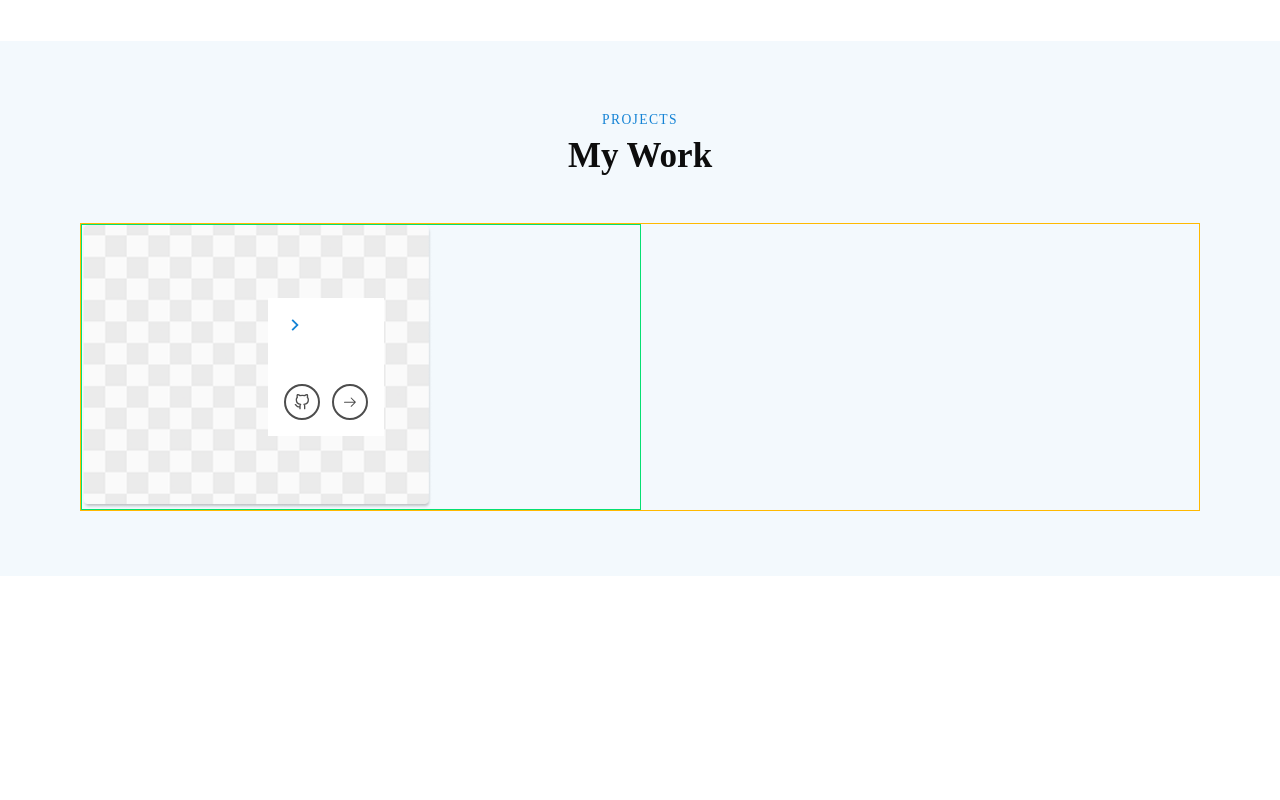
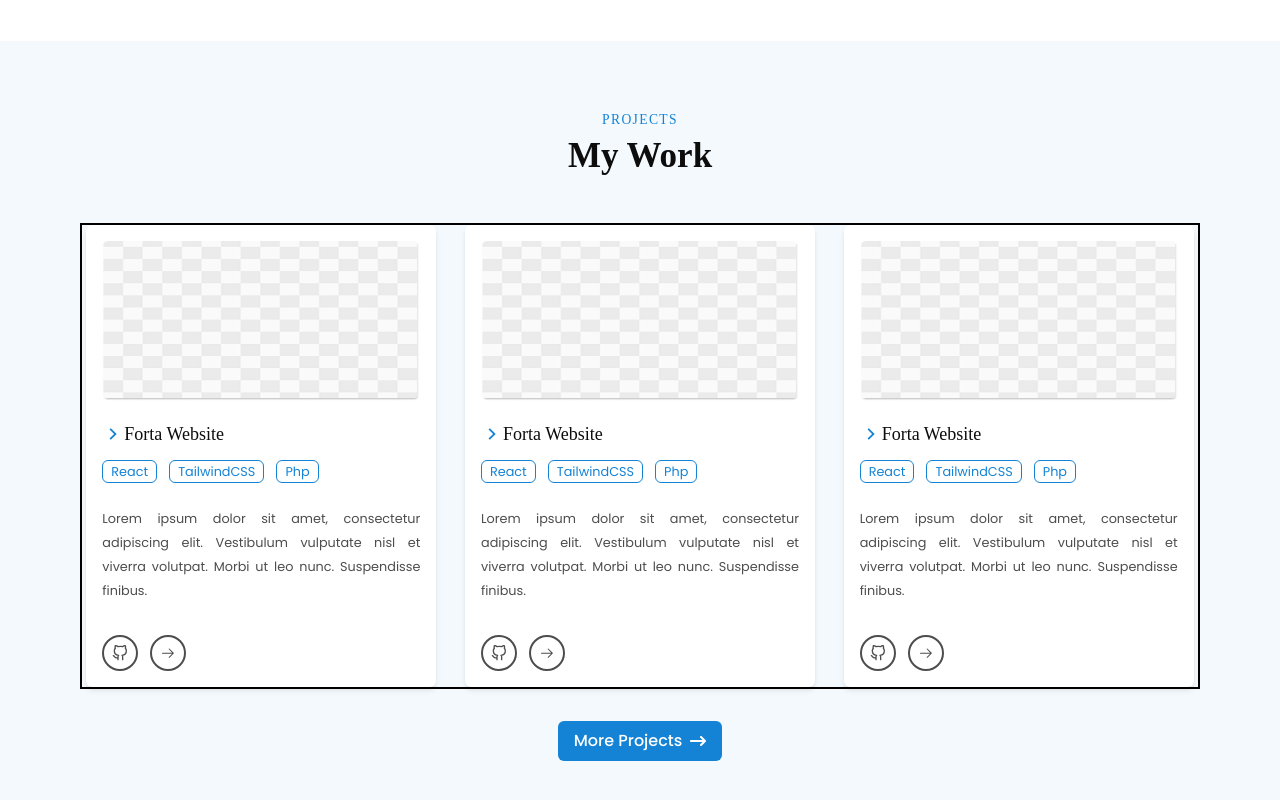
Before and after one commit to LouisJagueneau/PortfolioV2, a React (Vite) app in the folder portfolioV2/: page / in a window 1280 px wide. Shown: the part 2942-3742 px from the top of the page. Before the commit the page ends 3518 px from the top, so only its background shows below. Built offline with nearby package versions, Linux system fonts and the light colour scheme; a web font is replaced by a local one.

Commit message:
Section projects finished

```diff
--- a/portfolioV2/src/components/WorkCard.jsx
+++ b/portfolioV2/src/components/WorkCard.jsx
@@ -5,23 +5,27 @@ import { GoArrowRight } from "react-icons/go";
 
 function WorkCard({ tags = [], githubLink, websiteLink, description, title }) {
     return (
-        <div className="border-1 border-amber-400">
-            <div className="border-1 relative border-green-400 flex flex-row items-center w-[560px]">
-                <img src={tempImage} alt="tempImage" className='object-cover h-auto w-[350px]' />
-                <div className='bg-bg dark:bg-bg-dark p-4 absolute left-1/3 flex flex-col gap-4'>
-                    <div className='flex items-center'>
+
+        <div className='max-w-[350px] mx-auto bg-bg dark:bg-bg-dark p-4 shadow-md rounded-md'>
+
+            <div className='w-full mb-5'>
+                <img className='rounded-md w-full h-35 xl:h-40' src={tempImage} alt="tempImage" />
+
+            </div>
+            <div className=''>
+                <div className='flex items-center mb-3'>
                     <RiArrowRightSLine className="text-primary text-[23px] xl:text-[22px]" />
                     <h4 className="font-rem text-[18px] text-text dark:text-text-dark">{title}</h4>
                 </div>
-                    <div className='flex flex-wrap'>
+                <div className='flex flex-wrap gap-3 mb-6'>
                     {tags.map((tag, index) => {
                         return (
-                                <span className='font-poppins text-[0.80rem] text-primary px-2 py-[1px] border-1 border-primary rounded-md '>{tag}</span>
+                            <span key={index} className='font-poppins text-[0.80rem] text-primary px-2 py-[1px] border-1 border-primary rounded-md '>{tag}</span>
                         )
                     })}
 
                 </div>
-                    <p className='text-text-muted dark:text-text-muted-dark text-justify text-[0.80rem] font-poppins leading-6'>{description}</p>
+                <p className=' mb-8 text-text-muted dark:text-text-muted-dark text-justify text-[0.80rem] font-poppins leading-6'>{description}</p>
                 <div className='flex gap-3'>
                     <a href={githubLink} target='_blank' rel='noopener noreferrer' className='rounded-full border-2 border-text-muted dark:border-text-muted-dark text-text-muted dark:text-text-muted-dark inline-flex p-2 cursor-pointer hover:bg-text-muted hover:text-white dark:hover:bg-text-muted-dark dark:hover:text-black transition-all duration-300'>
                         <FiGithub />
@@ -31,8 +35,6 @@ function WorkCard({ tags = [], githubLink, websiteLink, description, title }) {
                         <GoArrowRight />
                     </a>
                 </div>
-
-                </div>
             </div>
         </div>
     )
--- a/portfolioV2/src/pages/Home.jsx
+++ b/portfolioV2/src/pages/Home.jsx
@@ -10,6 +10,7 @@ import WorkCard from "../components/WorkCard";
 
 // Icons
 import { MdOutlineFileDownload } from "react-icons/md";
+import { FaArrowRightLong } from "react-icons/fa6";
 
 import ProfilePictureV2 from "../assets/ProfilePictureV2.png"
 
@@ -159,8 +160,15 @@ function Home() {
                         <span className="uppercase font-rem text-primary tracking-widest text-[0.85rem] ">Projects</span>
                         <h2 className="font-rem font-bold text-[35px] text-text dark:text-text-dark">My Work</h2>
                     </div>
-                    <div>
-                        <WorkCard />
+                    <div className="border-2 gap-5 grid grid-cols-1 mb-8
+                                    md:grid-cols-2  md:gap-8
+                                    lg:grid-cols-3 lg:gap-5 ">
+                        < WorkCard tags={['React', 'TailwindCSS', 'Php']} title='Forta Website' description='Lorem ipsum dolor sit amet, consectetur adipiscing elit. Vestibulum vulputate nisl et viverra volutpat. Morbi ut leo nunc. Suspendisse finibus.' />
+                        < WorkCard tags={['React', 'TailwindCSS', 'Php']} title='Forta Website' description='Lorem ipsum dolor sit amet, consectetur adipiscing elit. Vestibulum vulputate nisl et viverra volutpat. Morbi ut leo nunc. Suspendisse finibus.' />
+                        < WorkCard tags={['React', 'TailwindCSS', 'Php']} title='Forta Website' description='Lorem ipsum dolor sit amet, consectetur adipiscing elit. Vestibulum vulputate nisl et viverra volutpat. Morbi ut leo nunc. Suspendisse finibus.' />
+                    </div>
+                    <div className="flex justify-center">
+                        <button className="font-poppins text-white bg-primary px-4 py-2 rounded-md flex items-center font-medium gap-2">More Projects <FaArrowRightLong /></button>
                     </div>
 
                 </div>
```
Lines whose indentation alone changed are shown as unchanged.
